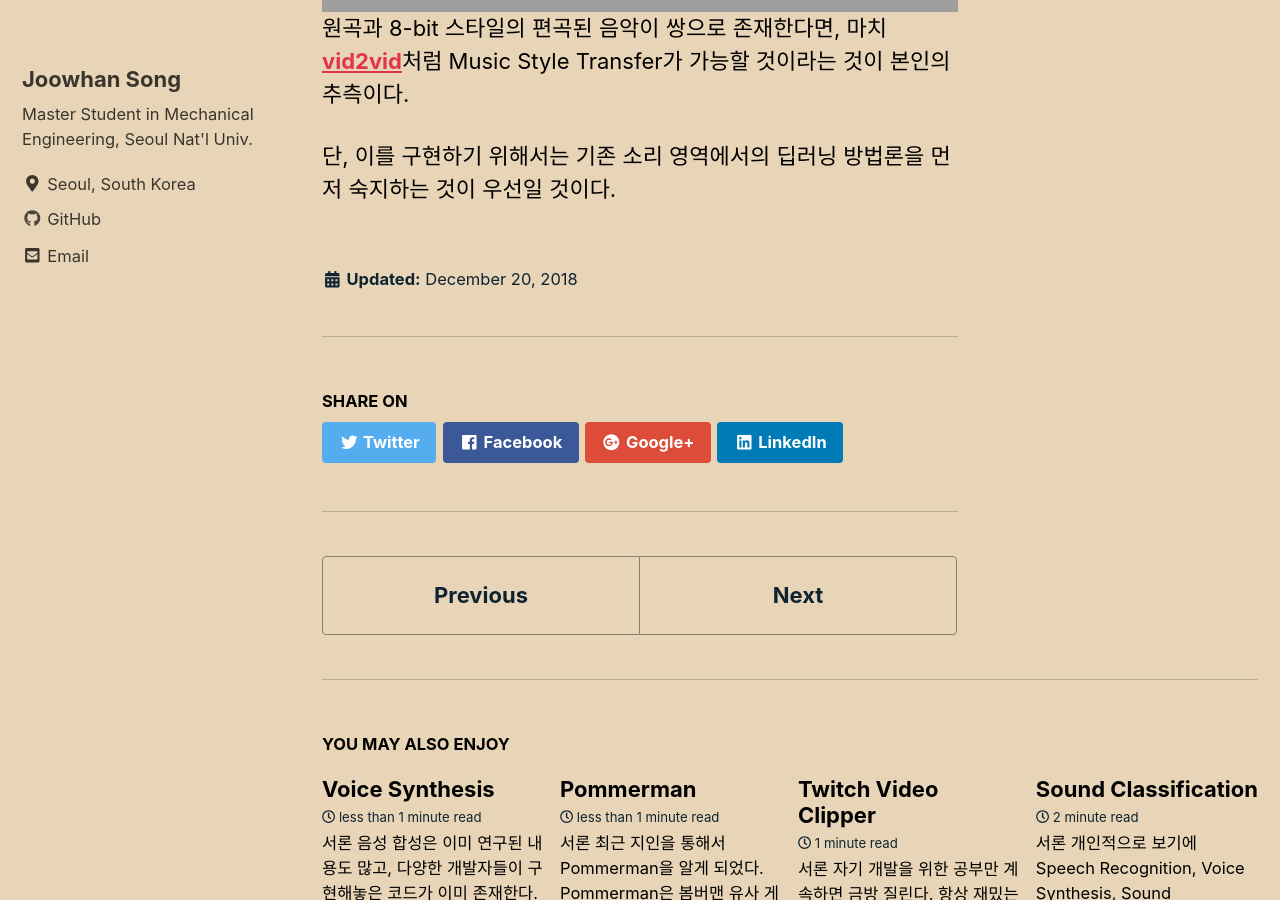
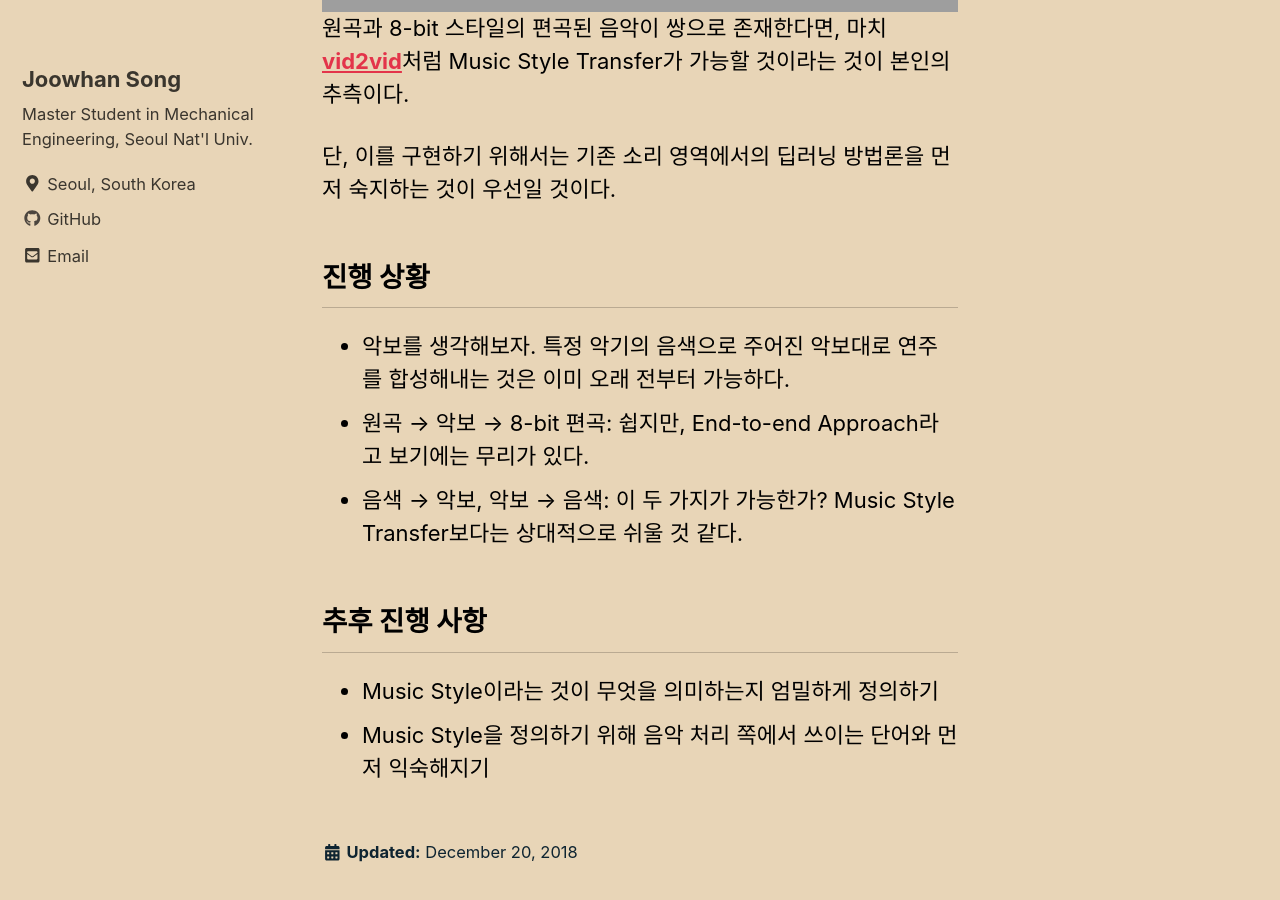
Before and after one commit to Joovvhan/joovvhan.github.io, a Jekyll site: the page built from _posts/2018-12-20-music-style-transfer.md, in a window 1280 px wide and 900 px high, scrolled down 1308 px. Built offline with Jekyll 4.4.1, drawn with Linux system fonts in a browser that asks for light colours; cached includes are drawn as plain includes; nearby versions of some CDN libraries; grey boxes are pictures that could not be loaded.

Commit message:
Update 2018-12-20-music-style-transfer.md
Insert a line between two videos

```diff
--- a/_posts/2018-12-20-music-style-transfer.md
+++ b/_posts/2018-12-20-music-style-transfer.md
@@ -12,9 +12,22 @@ title: "Music Style Transfer"
 
 본인이 8-bit 스타일의 음악을 좋아하고, K-pop이 지속적으로 인기를 끌면서 다음과 같은 데이터를 접할 수 있게 되었다.
 
-<iframe width="427" height="240" src="https://www.youtube.com/embed/Fm5iP0S1z9w" frameborder="0" allow="accelerometer; autoplay; encrypted-media; gyroscope; picture-in-picture" allowfullscreen></iframe> <iframe width="427" height="240" src="https://www.youtube.com/embed/YkLaNh1F_w8" frameborder="0" allow="accelerometer; autoplay; encrypted-media; gyroscope; picture-in-picture" allowfullscreen></iframe>
+<iframe width="427" height="240" src="https://www.youtube.com/embed/Fm5iP0S1z9w" frameborder="0" allow="accelerometer; autoplay; encrypted-media; gyroscope; picture-in-picture" allowfullscreen></iframe>
+
+
+<iframe width="427" height="240" src="https://www.youtube.com/embed/YkLaNh1F_w8" frameborder="0" allow="accelerometer; autoplay; encrypted-media; gyroscope; picture-in-picture" allowfullscreen></iframe>
+
 
 원곡과 8-bit 스타일의 편곡된 음악이 쌍으로 존재한다면, 마치 [**vid2vid**](https://github.com/NVIDIA/vid2vid)처럼
 Music Style Transfer가 가능할 것이라는 것이 본인의 추측이다.
 
 단, 이를 구현하기 위해서는 기존 소리 영역에서의 딥러닝 방법론을 먼저 숙지하는 것이 우선일 것이다.
+
+## 진행 상황
+* 악보를 생각해보자. 특정 악기의 음색으로 주어진 악보대로 연주를 합성해내는 것은 이미 오래 전부터 가능하다.
+* 원곡 &rarr; 악보 &rarr; 8-bit 편곡: 쉽지만, End-to-end Approach라고 보기에는 무리가 있다.
+* 음색 &rarr; 악보, 악보 &rarr; 음색: 이 두 가지가 가능한가? Music Style Transfer보다는 상대적으로 쉬울 것 같다.
+
+## 추후 진행 사항
+* Music Style이라는 것이 무엇을 의미하는지 엄밀하게 정의하기
+* Music Style을 정의하기 위해 음악 처리 쪽에서 쓰이는 단어와 먼저 익숙해지기
```
